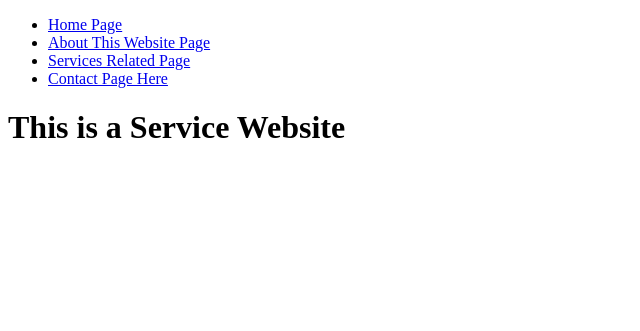
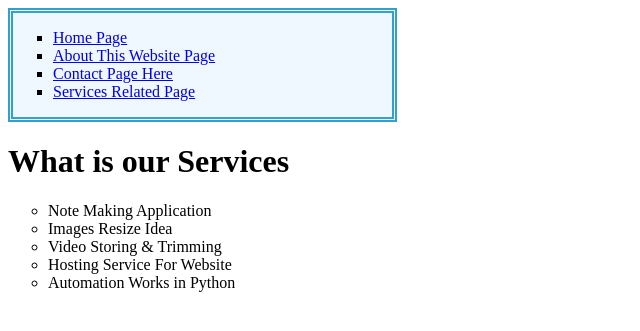
Before and after one commit to RanaUniverse/learning_flask_1, a Flask app: page /services in a window 1280 px wide. Shown: the top 331 px of the page, without its empty margins (0-640 px from the left). Run offline with Flask 3, Linux system fonts and the light colour scheme.

Commit message:
make a layout.html for a structer of the html for contact, about, services like this and then i used my jinja2 logic for controlling this...

```diff
--- /dev/null
+++ b/static/layout_styles.css
@@ -0,0 +1,13 @@
+nav {
+    background-color:aliceblue;
+    width: 30%;
+    border: thick double #32a1ce;
+}
+
+nav ul li {
+    list-style-type: square;
+}
+
+li {
+    list-style-type: circle;
+}
--- /dev/null
+++ b/templates/layout.html
@@ -0,0 +1,31 @@
+<!DOCTYPE html>
+<html lang="en">
+
+<head>
+    <meta charset="UTF-8">
+    <meta name="viewport" content="width=device-width, initial-scale=1.0">
+    <title>
+        {% block title %}
+        Rana Universe Title
+        {% endblock %}
+    </title>
+    <link rel="stylesheet" href="{{ url_for('static', filename='layout_styles.css') }}">
+</head>
+
+<body>
+    <nav>
+        <ul>
+            <li><a href="{{ url_for('index_page') }}">Home Page</a></li>
+            <li><a href="{{ url_for('about') }}">About This Website Page</a></li>
+            <li><a href="{{ url_for('contact') }}">Contact Page Here</a></li>
+            <li><a href="{{ url_for('services') }}">Services Related Page</a></li>
+        </ul>
+    </nav>
+    <div class="content">
+        {% block content %}
+        This is Default Content
+        {% endblock %}
+    </div>
+</body>
+
+</html>
--- a/templates/services.html
+++ b/templates/services.html
@@ -1,24 +1,16 @@
-<!DOCTYPE html>
-<html lang="en">
+{% extends 'layout.html' %}
 
-<head>
-    <meta charset="UTF-8">
-    <meta name="viewport" content="width=device-width, initial-scale=1.0">
-    <title>Services Related</title>
+{% block title %}
+  Services Of Our Website
+{% endblock %}
 
-</head>
-
-<body>
-    <nav>
-        <ul>
-            <li><a href="{{ url_for('index_page') }}">Home Page</a></li>
-            <li><a href="{{ url_for('about') }}">About This Website Page</a></li>
-            <li><a href="{{ url_for('services') }}">Services Related Page</a></li>
-            <li><a href="{{ url_for('contact') }}">Contact Page Here</a></li>
-        </ul>
-    </nav>
-
-    <h1>This is a Service Website</h1>
-</body>
-
-</html>
+{% block content %}
+  <h1>What is our Services</h1>
+  <ul>
+    <li>Note Making Application</li>
+    <li>Images Resize Idea</li>
+    <li>Video Storing & Trimming</li>
+    <li>Hosting Service For Website</li>
+    <li>Automation Works in Python</li>
+  </ul>
+{% endblock %}
```
Also changed, not shown: templates/about.html (+8 -23 lines), templates/contact.html (+12 -20 lines), templates/index.html (+0 -7 lines).
